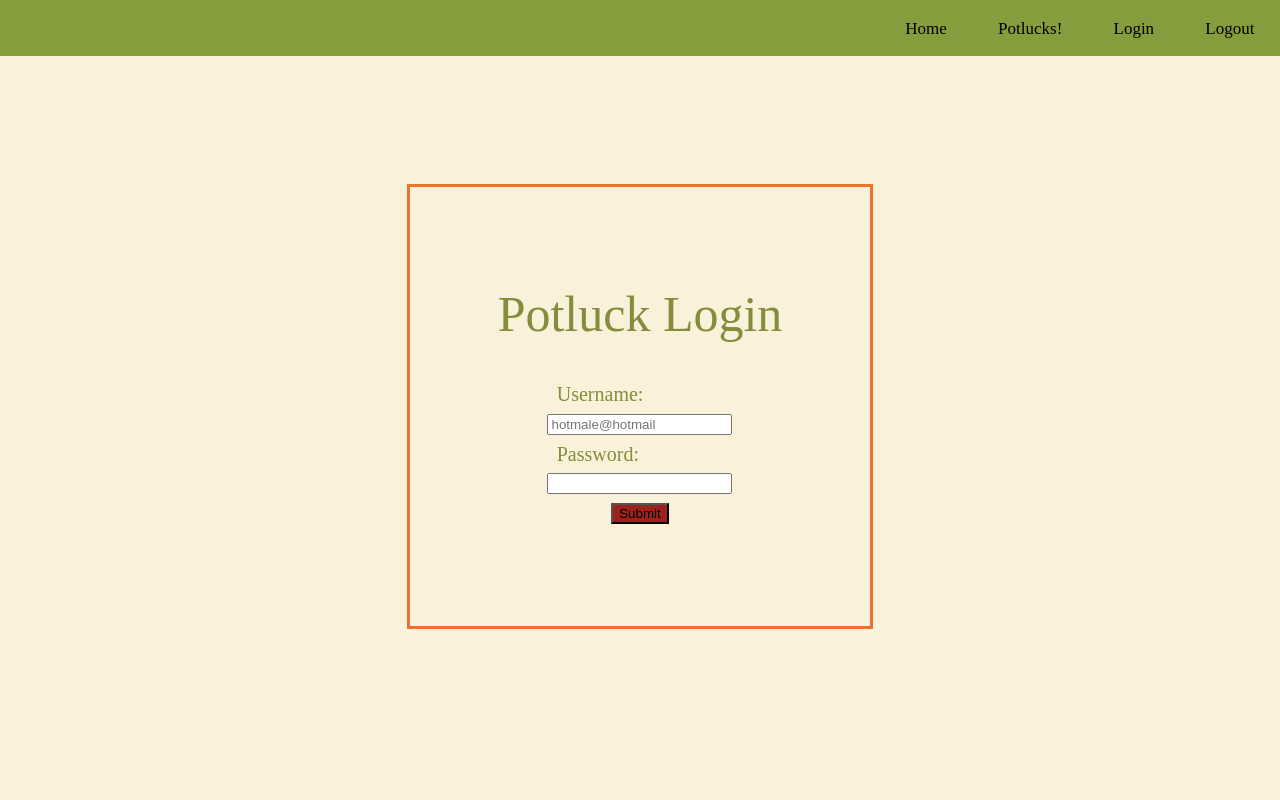
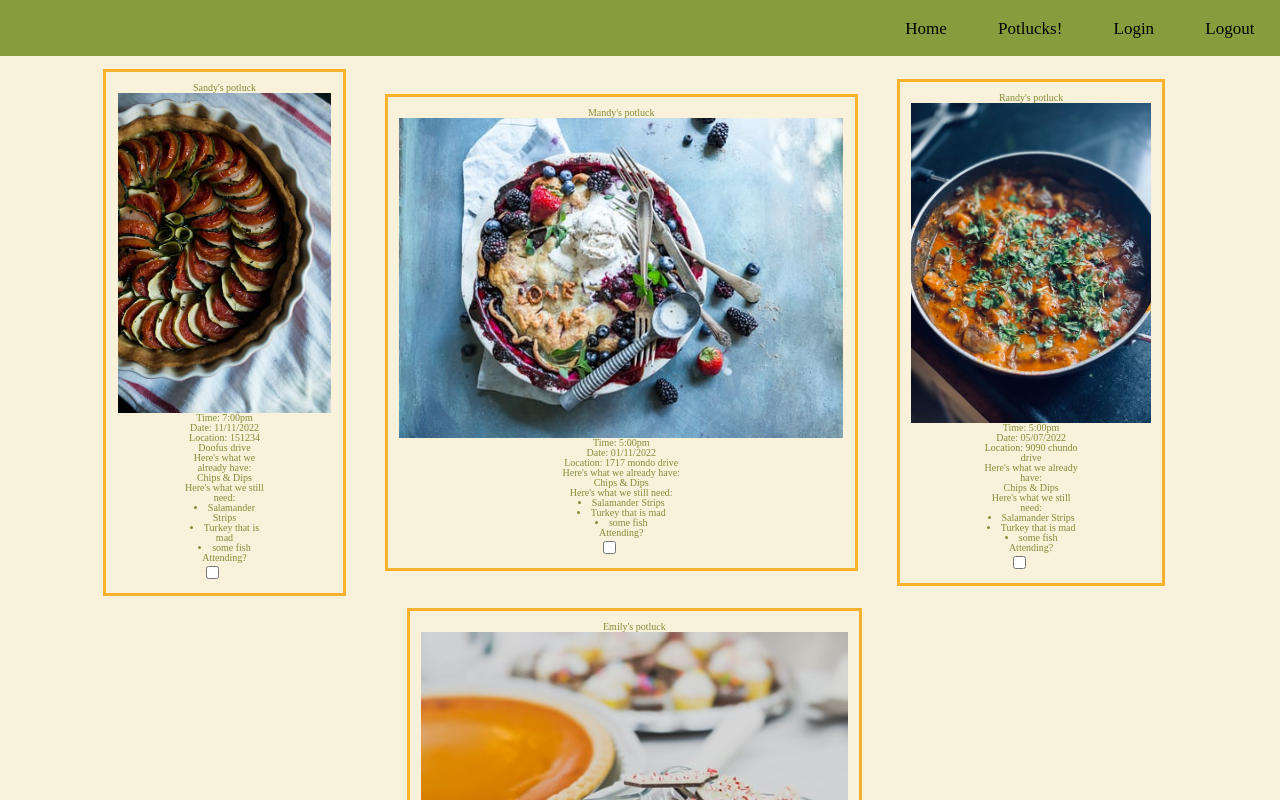
Before and after one commit to Build-Week-potluck-planner-9/front-end, a React (Create React App) app in the folder buildweek-potluck/: page /event-page in a window 1280 px wide. Before the commit this address led to /login. Shown: the top 800 px of the page. Built offline with nearby package versions, Linux system fonts and the light colour scheme.

Commit message:
added in event page styling and changed some css in app.css file to make everything smooth

```diff
--- a/buildweek-potluck/src/App.css
+++ b/buildweek-potluck/src/App.css
@@ -90,7 +90,7 @@ nav {
   height: 60%;
   width: 35%;
   margin: 0 auto;
-  border: 3px solid #ED732E;
+  border: 3px solid #858d3C;
   display: flex;
   flex-direction: column;
   align-items: center;
@@ -141,18 +141,16 @@ h5 {
   justify-content: space-evenly;
   height: 75%;
   width: 40%;
-  margin: 3% 0;
-  border: 3px solid black;
-  border-radius: 5px;
 }
 .event img {
-  height: 40%;
+  height: 40vh;
   width: auto;
 }
 .items {
   width: 100%;
   display: flex;
   justify-content: space-between;
+  padding-bottom: 2%;
 }
 .items h4 {
   font-size: 2rem;
--- a/buildweek-potluck/src/App.js
+++ b/buildweek-potluck/src/App.js
@@ -20,9 +20,9 @@ function App() {
 			<Route exact path='/home' component={Home} />
 			<Route exact path='/login' component={Login} />
 
-			<PrivateRoute exact path='/logout' component={Logout} />
-			<PrivateRoute exact path='/event-page' component={EventPage} />
-			<PrivateRoute exact path='/event-page/create-potluck' component={CreatePotluck} />
+			<Route exact path='/logout' component={Logout} />
+			<Route exact path='/event-page' component={EventPage} />
+			<Route exact path='/event-page/create-potluck' component={CreatePotluck} />
 		</div>
 	);
 }
--- a/buildweek-potluck/src/Components/Event.js
+++ b/buildweek-potluck/src/Components/Event.js
@@ -2,17 +2,28 @@
 import React, { useState } from 'react';
 import { Link } from 'react-router-dom';
 import '../App.css';
+import styled from 'styled-components';
+
+const EditStyles = styled.div`
+    background-color: #F9F1D9;
+    color: #858d3C;
+    border: 3px solid #F8B12C;
+    padding: 1%;
+    margin-bottom: 1%;
+    margin-right: 1%;
+`
 
 // start Event component
 export default function Event(props) {
     return (
+        <EditStyles>
         <div className='event'>
             <h2>{props.mockData.name}</h2>
             <img src={props.mockData.img} alt=''></img>
                 <div className='info'>
-                    <h4>Time: <p>{props.mockData.time}</p></h4>
-                    <h4>Date: <p>{props.mockData.date}</p></h4>
-                    <h4>Location: <p>{props.mockData.location}</p></h4>
+                    <h4>Time: {props.mockData.time}</h4>
+                    <h4>Date: {props.mockData.date}</h4>
+                    <h4>Location: {props.mockData.location}</h4>
                 </div>
                 <div className='food'>
                     <div className='whatWeHave'>
@@ -21,12 +32,13 @@ export default function Event(props) {
                     </div>
                     <div className='whatWeNeed'>
                         <h4>Here's what we still need:</h4>
-                        {props.mockData.unselectedFood.map(item => (<p key={item.id}>{item}</p>))}
+                        {props.mockData.unselectedFood.map(item => (<li key={item.id}>{item}</li>))}
                     </div>
                 </div>
                 <label><h4>Attending?</h4>
                 <input type='checkbox' onClick={() => (!props.mockData.confirmed)}></input>
                 </label>
         </div>
+        </EditStyles>
     )
 }
--- a/buildweek-potluck/src/Components/EventPage.js
+++ b/buildweek-potluck/src/Components/EventPage.js
@@ -2,12 +2,19 @@
 import React from 'react'
 import Event from './Event'
 import mockData from '../mockData'
-import { Link } from 'react-router-dom'
+import { Link } from 'react-router-dom';
+import styled from 'styled-components';
+
+const EventPageStyles = styled.div`
+    background-color: #F9F1D9;
+    padding: 1%;
+`
 
 // Start EventPage component
 export default function EventPage() {
 
     return (
+        <EventPageStyles>
         <>
         <div className='event-page'>
             {/* Map through the mockData to display each event */}
@@ -19,5 +26,6 @@ export default function EventPage() {
                     <Link className='links' to='/event-page/create-potluck'>Create new Potluck</Link>
                 </div>
         </>
+        </EventPageStyles>
     )
 }
```
